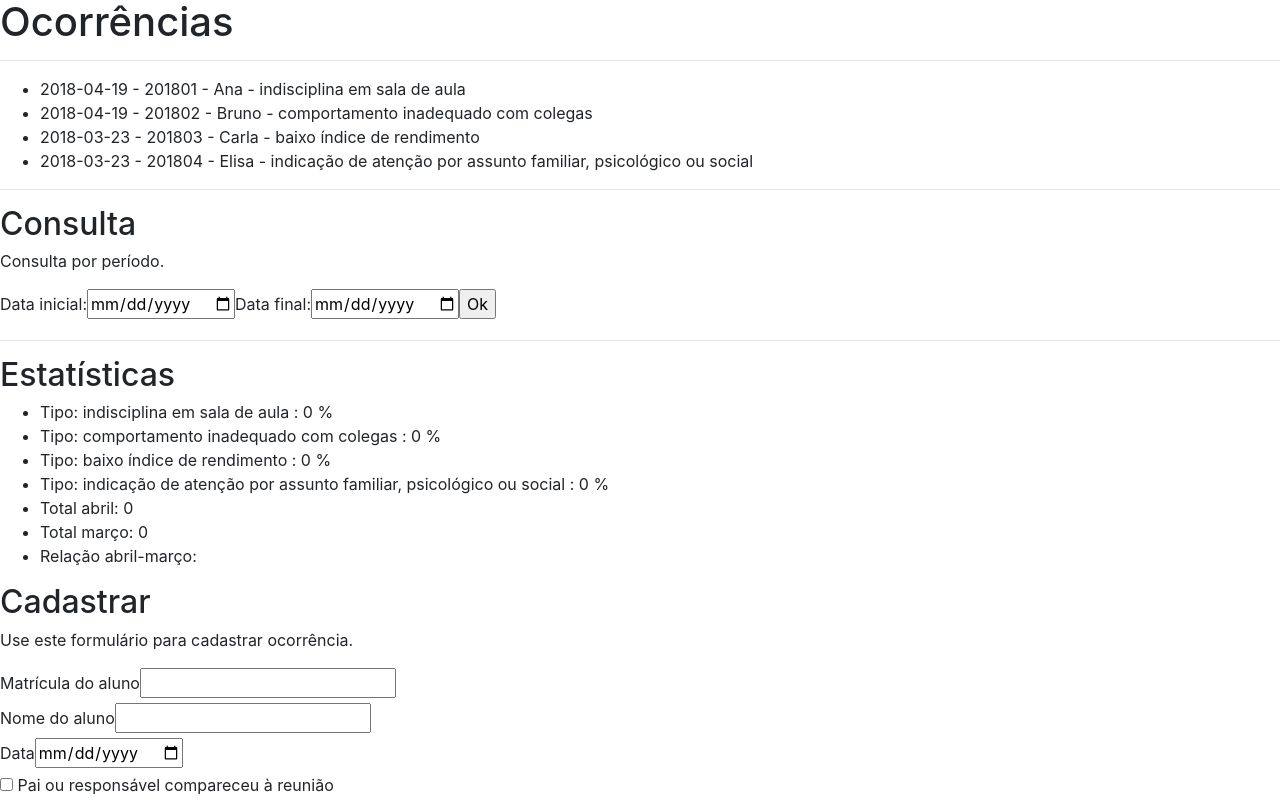
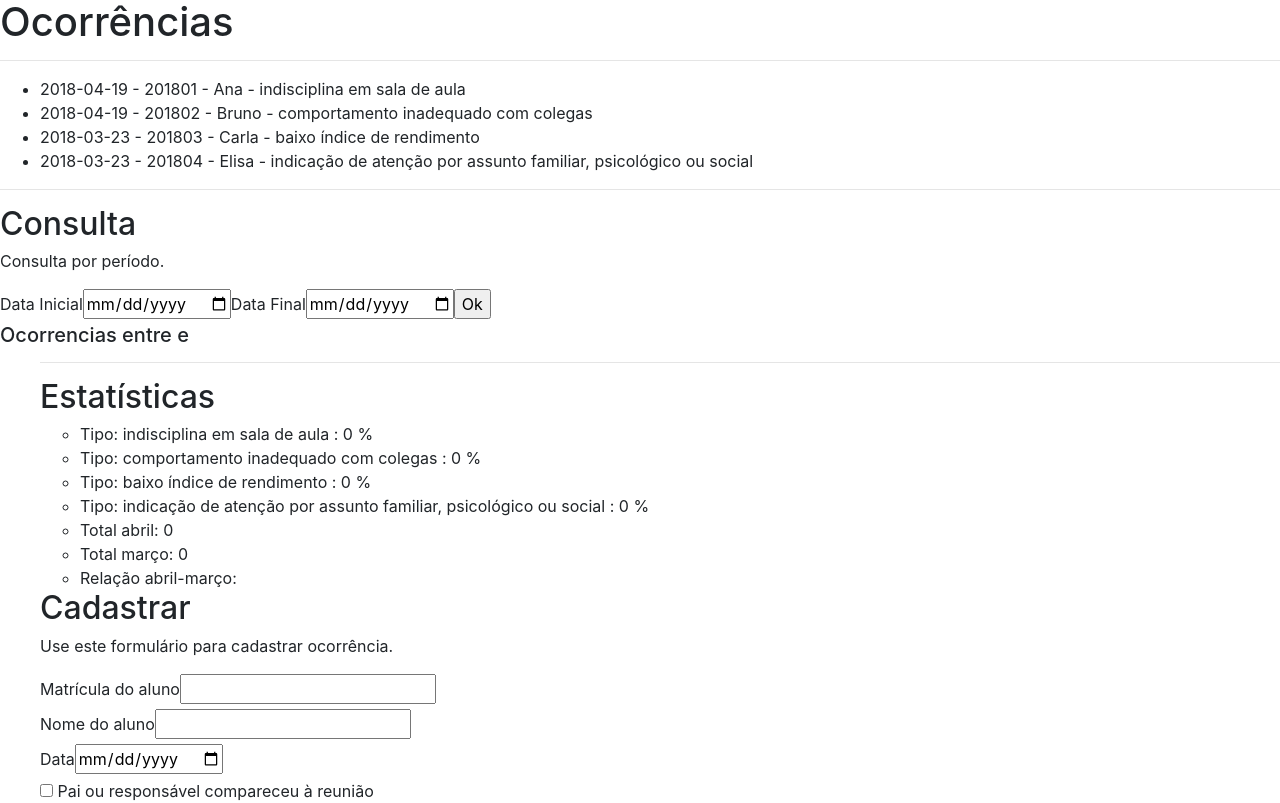
Before and after one commit to caramelloinfo/atividades-lpweb, an Angular app in the folder angular-app/: page / in a window 1280 px wide. Shown: the top 803 px of the page. Built offline with nearby package versions, Linux system fonts and the light colour scheme.

Commit message:
atualizando

```diff
--- a/angular-app/src/app/app.component.html
+++ b/angular-app/src/app/app.component.html
@@ -9,16 +9,21 @@
 <hr>
 <h2>Consulta</h2>
 <p>Consulta por período.</p>
-<form #pesquisa="ngForm" (submit)="pesquisar()">
-  <label>Data inicial:</label>  <input type="date" id="data_inicial" name="data_inicial" [(ngModel)]="data_inicial">
-  <label>Data final:</label>  <input type="date" id="data_final" name="data_final" [(ngModel)]="data_final">
-  <button type="submit">Ok</button>
-    <ul>
-      <li *ngFor="let pesquisa of pesquisa_periodo">
-        {{ ocorrencia.data}} - {{ocorrencia.aluno_matricula}} - {{ocorrencia.aluno_nome}} - {{tipos[ocorrencia.tipo].nome}}
-      </li>
-    </ul>
+<form #cadastro="ngForm" (submit)="pesquisa()">
+  <div>
+    <label for="data">Data Inicial</label>
+    <input type="date" id="datainicial" name="datainicial" [(ngModel)]="datainicial">
+
+    <label for="data">Data Final</label>
+    <input type="date" id="datafinal" name="datafinal" [(ngModel)]="datafinal">
+
+    <button type="submit">Ok</button>
+  </div>
+
 </form>
+  <h5>Ocorrencias entre {{datainicial}} e {{datafinal}}</h5>
+<ul>
+  <li *ngFor="let datas of resultado">{{datas.aluno_nome}}</li>
 <hr>
 
 <h2>Estatísticas</h2>
--- a/angular-app/src/app/app.component.ts
+++ b/angular-app/src/app/app.component.ts
@@ -23,11 +23,28 @@ export class AppComponent {
   data_final = null;
   pesquisa_periodo = [];
 
+  datainicial = null;
+  datafinal = null;
+  resultado = [];
+
   contadores = [0, 0, 0, 0];
   porcentagens = [0, 0, 0, 0];
   cont_abril = 0;
   cont_marco = 0;
   relacao_ocorrencias = 0;
+
+  pesquisa(){
+    this.datainicial = Date.parse(this.datainicial);
+    this.datafinal = Date.parse(this.datafinal);
+
+
+    for(let o of this.ocorrencias){
+      var result = o.data;
+      if((result <= this.datafinal ) && (result >= this.datainicial)){
+        this.resultado.push(o);
+      }
+    }
+  }
 
   tipos = [
     new TipoDeOcorrencia(0, 'indisciplina em sala de aula'),
@@ -35,13 +52,7 @@ export class AppComponent {
     new TipoDeOcorrencia(2, 'baixo índice de rendimento'),
     new TipoDeOcorrencia(3, 'indicação de atenção por assunto familiar, psicológico ou social')
   ];
-   /*aluno_matricula: string,
-              aluno_nome: string,
-              data: string,
-              tipo: number,
-              pai_ou_responsavel_compareceu?: boolean,
-              pai_ou_responsavel_nome?: string,
-              observacao?: string*/
+
   ocorrencias = [
     new Ocorrencia('201801', 'Ana', '2018-04-19', 0, true),
     new Ocorrencia('201802', 'Bruno', '2018-04-19', 1, false),
@@ -105,6 +116,7 @@ export class AppComponent {
       }
   }
   }
+
   cancelar() {
     this.iniciar();
     this.salvar_ok = false;
```
